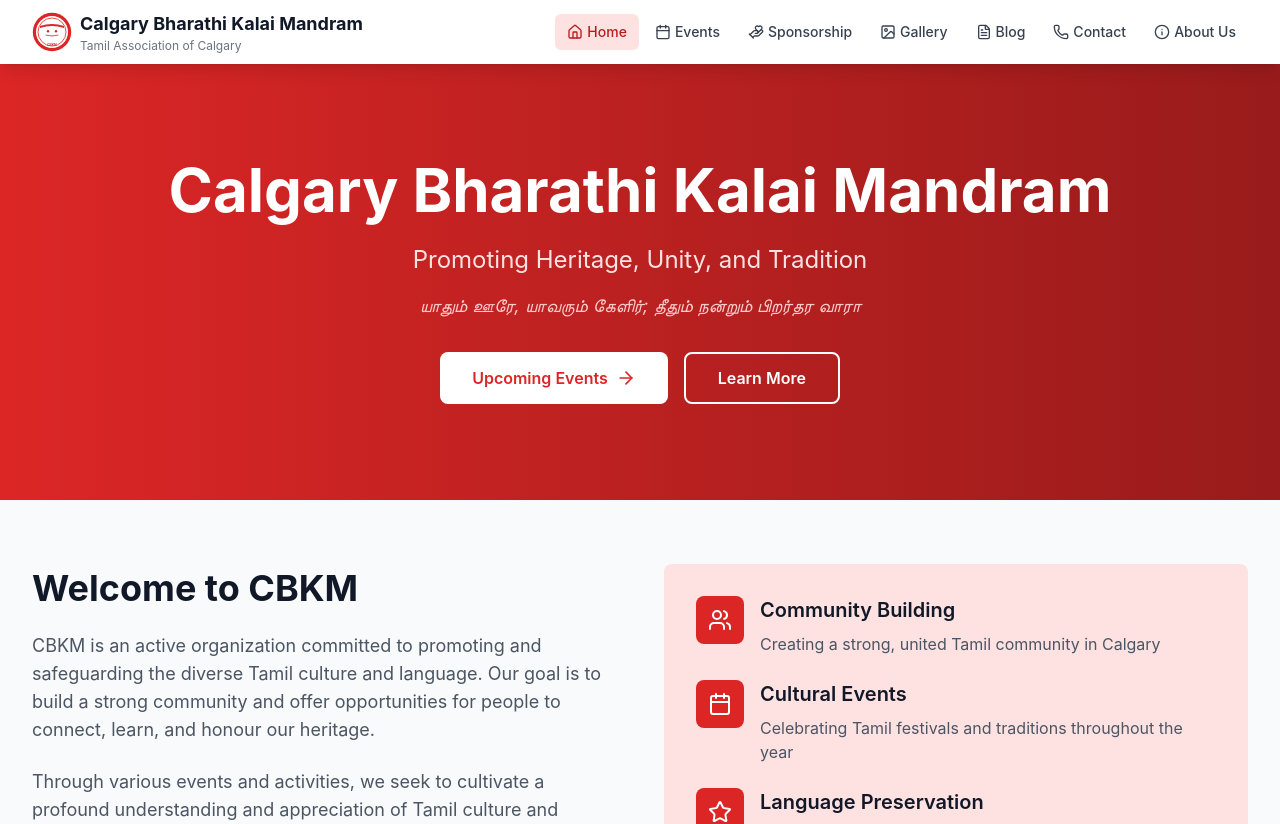
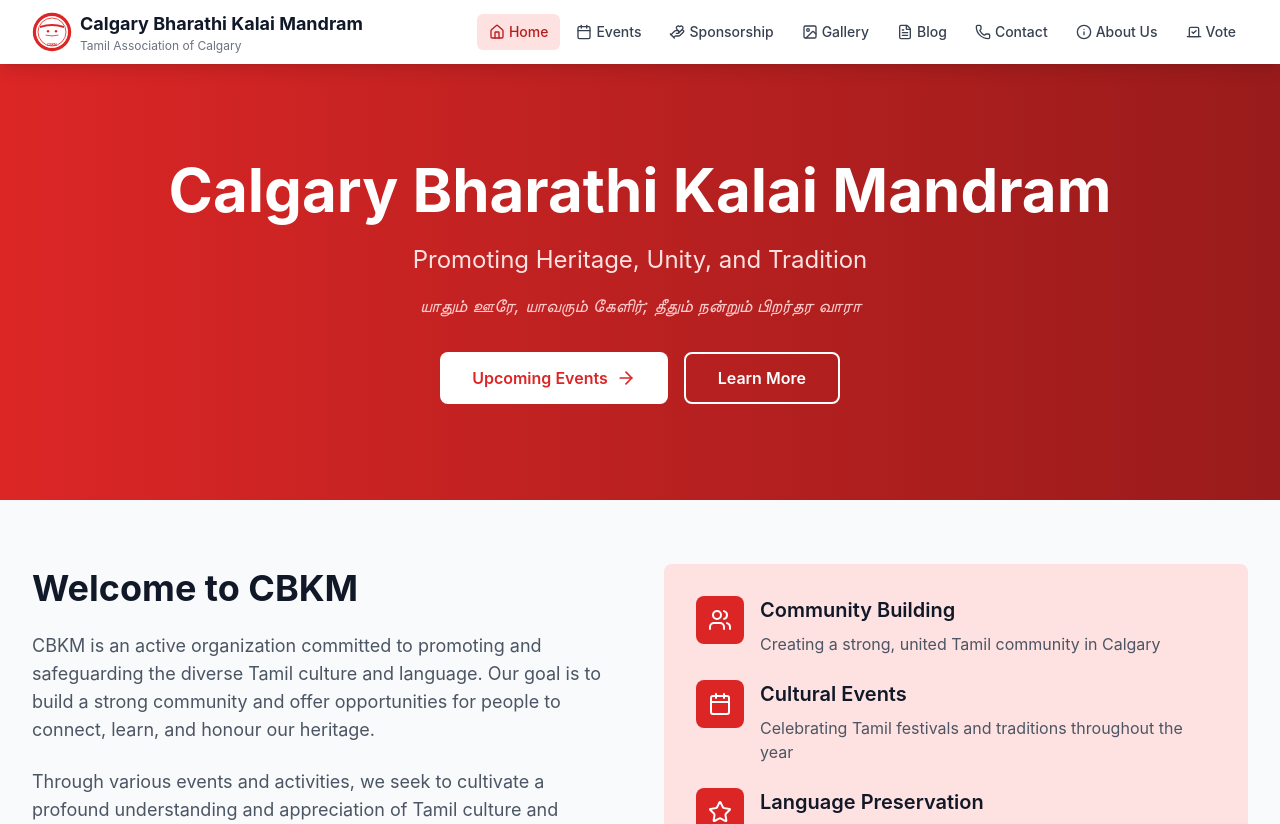
Before and after one commit to cbkm-commits/cbkm, a React (Create React App) app in the folder Other/CBKM/cbkm-website/: page / in a window 1280 px wide. Shown: the top 824 px of the page. Built offline with nearby package versions, Linux system fonts and the light colour scheme.

Commit message:
Add 'Vote' link and icon to Header component

```diff
--- a/Other/CBKM/cbkm-website/src/components/Layout/Header.tsx
+++ b/Other/CBKM/cbkm-website/src/components/Layout/Header.tsx
@@ -1,6 +1,6 @@
 import React, { useState } from 'react';
 import { Link, useLocation } from 'react-router-dom';
-import { Menu, X, Calendar, Users, HandHeart, Image, Phone, Info, Home, FileText } from 'lucide-react';
+import { Menu, X, Calendar, Users, HandHeart, Image, Phone, Info, Home, FileText, Vote } from 'lucide-react';
 
 const Header: React.FC = () => {
   const [isMenuOpen, setIsMenuOpen] = useState(false);
@@ -14,6 +14,7 @@ const Header: React.FC = () => {
     { name: 'Blog', href: '/blog', icon: FileText },
     { name: 'Contact', href: '/contact', icon: Phone },
     { name: 'About Us', href: '/about', icon: Info },
+    { name: 'Vote', href: '/vote', icon: Vote },
   ];
 
   const isActiveLink = (href: string) => location.pathname === href;
```
